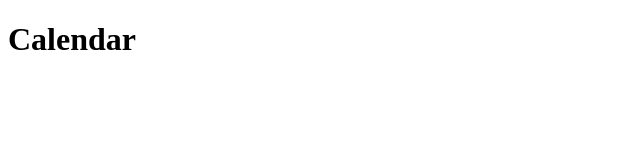
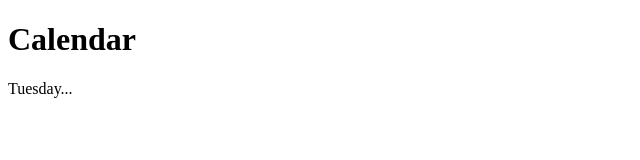
Before and after one commit to kalinabahchevanova/calendar, a plain HTML site: page index.html in a window 1280 px wide. Shown: the full height of the page, 0-640 px from the left. Drawn offline with Linux system fonts and the light colour scheme.

Commit message:
Added sample text

```diff
--- a/index.html
+++ b/index.html
@@ -5,5 +5,6 @@
 	</head>
 	<body>
 		<h1>Calendar</h1>
+		<div>Tuesday...</div>
 	</body>
 </html>
```
